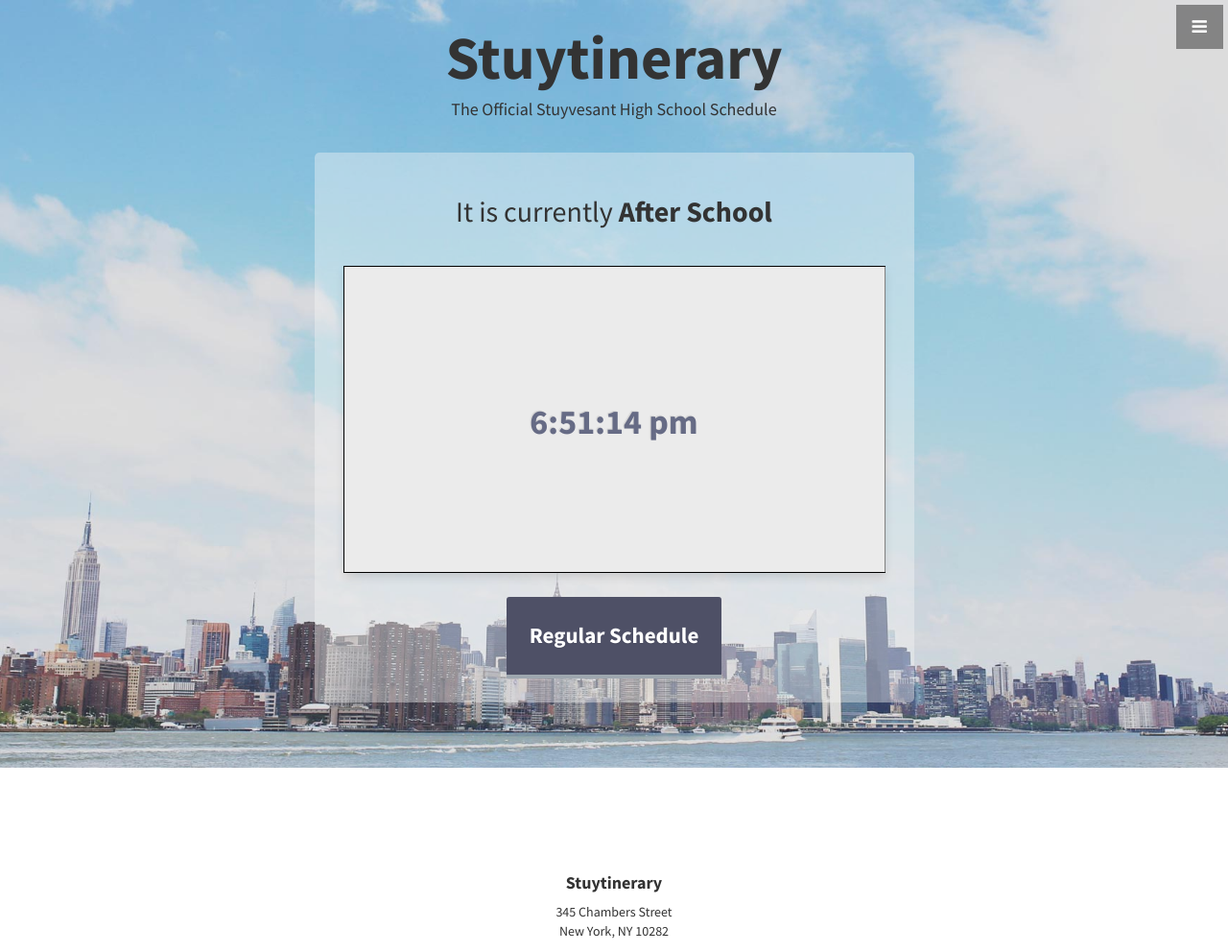
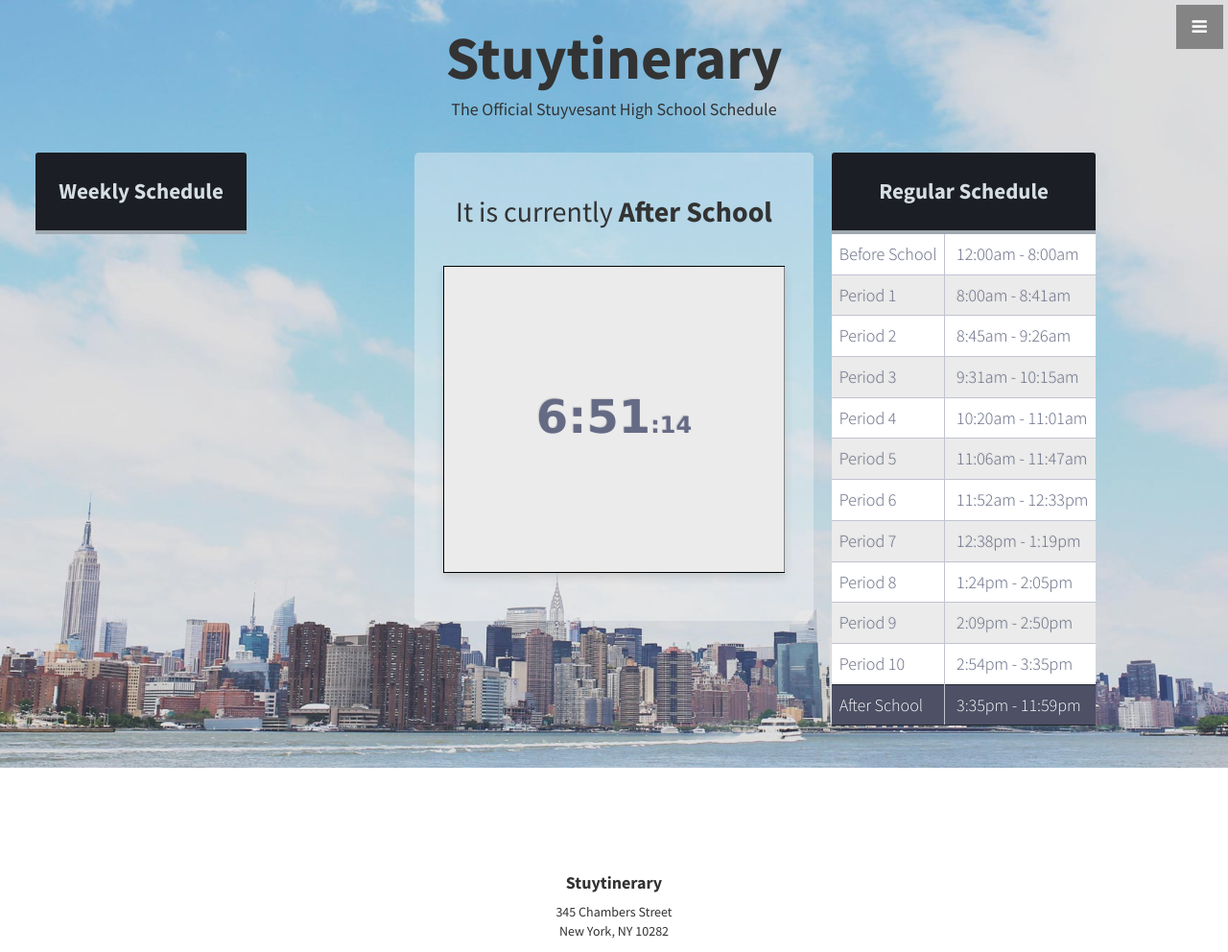
Before and after one commit to katelyj/Team_EighthGradeBully, a Flask app: page / in a window 1280 px wide. Shown: the top 992 px of the page at 96% size. Run offline with Flask 2, Linux system fonts and the light colour scheme; lists and menus that the app fills with data are empty; some libraries are stand-ins or nearby versions.

Commit message:
testing layout

```diff
--- a/static/css/custom.css
+++ b/static/css/custom.css
@@ -50,7 +50,7 @@ button:focus{
   height: 320px;
   margin: auto;
   max-width: 600px;
-  padding:5px;
+  /*padding:5px;*/
   width: 100%;
   box-shadow: 0 5px 10px rgba(0, 0, 0, 0.1);
   animation: float 5s infinite;
@@ -142,7 +142,7 @@ tr:last-child td:last-child {
 
 td {
   background:#FFFFFF;
-  padding:20px;
+  padding:8px;
   text-align:left;
   vertical-align:middle;
   font-weight:300;
@@ -180,3 +180,138 @@ td.text-right {
 }
 
 /*** END OF TABLE STUFF **/
+
+/*** Responsive Insets ***/
+.inset12 {
+  margin-left: -940px;
+}
+.inset11 {
+  margin-left: -860px;
+}
+.inset10 {
+  margin-left: -780px;
+}
+.inset9 {
+  margin-left: -700px;
+}
+.inset8 {
+  margin-left: -620px;
+}
+.inset7 {
+  margin-left: -540px;
+}
+.inset6 {
+  margin-left: -460px;
+}
+.inset5 {
+  margin-left: -380px;
+}
+.inset4 {
+  margin-left: -300px;
+}
+.inset3 {
+  margin-left: -220px;
+}
+.inset2 {
+  margin-left: -140px;
+}
+.inset1 {
+  margin-left: -60px;
+}
+
+@media (min-width: 1200px) {
+
+	.inset12 {
+	  margin-left: -1170px;
+	}
+	.inset11 {
+	  margin-left: -1070px;
+	}
+	.inset10 {
+	  margin-left: -970px;
+	}
+	.inset9 {
+	  margin-left: -870px;
+	}
+	.inset8 {
+	  margin-left: -770px;
+	}
+	.inset7 {
+	  margin-left: -670px;
+	}
+	.inset6 {
+	  margin-left: -570px;
+	}
+	.inset5 {
+	  margin-left: -470px;
+	}
+	.inset4 {
+	  margin-left: -370px;
+	}
+	.inset3 {
+	  margin-left: -270px;
+	}
+	.inset2 {
+	  margin-left: -170px;
+	}
+	.inset1 {
+	  margin-left: -70px;
+	}
+
+}
+
+@media (min-width: 768px) and (max-width: 979px) {
+
+	.inset12 {
+	  margin-left: -724px;
+	}
+	.inset11 {
+	  margin-left: -662px;
+	}
+	.inset10 {
+	  margin-left: -600px;
+	}
+	.inset9 {
+	  margin-left: -538px;
+	}
+	.inset8 {
+	  margin-left: -476px;
+	}
+	.inset7 {
+	  margin-left: -414px;
+	}
+	.inset6 {
+	  margin-left: -352px;
+	}
+	.inset5 {
+	  margin-left: -290px;
+	}
+	.inset4 {
+	  margin-left: -228px;
+	}
+	.inset3 {
+	  margin-left: -166px;
+	}
+	.inset2 {
+	  margin-left: -104px;
+	}
+	.inset1 {
+	  margin-left: -42px;
+	}
+
+}
+
+@media (max-width: 767px) {
+
+	[class*="inset"] {
+	    display: block;
+	    float: none;
+	    width: 100%;
+	    margin-left: 0;
+	    -webkit-box-sizing: border-box;
+	       -moz-box-sizing: border-box;
+	            box-sizing: border-box;
+	  }
+ }
+
+ /*** End of insets ***/
--- a/static/js/clock.js
+++ b/static/js/clock.js
@@ -58,7 +58,7 @@ function Tick()
 	if (hours > 12)
 		suffix = " pm"
 
-	document.all['seconds'].innerHTML = DisplaySeconds() + suffix;
+	document.all['seconds'].innerHTML = DisplaySeconds()
 	document.all['hours_minutes'].innerHTML = DisplayHoursMinutes();
 	changePeriods();
 	setTimeout('Tick()',1000);
--- a/templates/schedule.html
+++ b/templates/schedule.html
@@ -53,10 +53,12 @@
         	<div id="spacer" class="col-md-12 sspacer">
     		</div>
 
-    		<div id="whitespace" class="col-md-3"></div>
+    		<div id="whitespace" class="col-md-1"></div>
 
 
-        	<div id="schedule" class="col-md-6 container-fluid schedulecontainer">
+
+
+        	<div id="schedule" class="col-md-4 col-md-offset-3 container-fluid schedulecontainer">
 
         		<div id="spacer" class="col-md-12 sspacer">
     			</div>
@@ -72,8 +74,8 @@
 						<table class="table-fill" border="1" cellspacing="3" cellpadding="10" width="100%">
 						    <tr id="timer_row">
 
-						      <td class="text-center" width="50%" align="center"><h4>Minutes Passed </h4><font size="7" color="#008000" face="Verdana"><label id="minutes_into">31</label></font></td>
-						      <td class="text-center" width="50%" align="center"><h4>Minutes Remaining</h4><font size="7" color="#FF0000" face="Verdana"><label id="minutes_left">10</label></font></td>
+						      <td class="text-center" width="50%" align="center"><h4>Minutes Passed </h4><font size="100" color="#008000" face="Verdana"><label id="minutes_into">31</label></font></td>
+						      <td class="text-center" width="50%" align="center"><h4>Minutes Remaining</h4><font size="100" color="#FF0000" face="Verdana"><label id="minutes_left">10</label></font></td>
 						    </tr>
 						    <tr id="start_end">
 						      <td class="text-center"><h4>Start Time</h4><h3><label id="start_time">0</label></h3></td>
@@ -81,7 +83,7 @@
 						    </tr>
 						    <tr id="clock">
 						      <td class="text-center" width="50%" align="center" colspan="2">
-						      <h1><b><label id="hours_minutes">2:35</label></font></b><b><label id="seconds">:12</label></b></h1>
+						      <font size="100" face="Verdana"><b><label id="hours_minutes">2:35</label></b></font><font size="5" face="Verdana"><label id="seconds">:12</label></font>
 						      </td>
 						    </tr>
 						  </table>
@@ -91,24 +93,7 @@
 					<div id="spacer" class="col-md-12 sspacer">
     				</div>
 
-        				<div class="col-md-12" align="center">
-						<table>
-						<tr id="schedule_header" style="cursor: pointer;"class="notshown"><th class="text-center" colspan="2"><b>{{schedulename}}</b></th></tr>
-						<tr id="period0" style="display: none"><td align="center">Before School</td><td>&nbsp;12:00am - 8:00am</td></tr>
-						<tr id="period1" style="display: none"><td align="center">Period 1</td><td>&nbsp;8:00am - 8:41am</td></tr>
-						<tr id="period2" style="display: none"><td align="center">Period 2</td><td>&nbsp;8:45am - 9:26am</td></tr>
-						<tr id="period3" style="display: none"><td align="center">Period 3</td><td>&nbsp;9:31am - 10:15am</td></tr>
-						<tr id="period4" style="display: none"><td align="center">Period 4</td><td>&nbsp;10:20am - 11:01am</td></tr>
-						<tr id="period5" style="display: none"><td align="center">Period 5</td><td>&nbsp;11:06am - 11:47am</td></tr>
-						<tr id="period6" style="display: none"><td align="center">Period 6</td><td>&nbsp;11:52am - 12:33pm</td></tr>
-						<tr id="period7" style="display: none"><td align="center">Period 7</td><td>&nbsp;12:38pm - 1:19pm</td></tr>
-						<tr id="period8" style="display: none"><td align="center">Period 8</td><td>&nbsp;1:24pm - 2:05pm</td></tr>
-						<tr id="period9" style="display: none"><td align="center">Period 9</td><td>&nbsp;2:09pm - 2:50pm</td></tr>
-						<tr id="period10" style="display: none"><td align="center">Period 10</td><td>&nbsp;2:54pm - 3:35pm</td></tr>
-						<tr id="period11" style="display: none"><td align="center">After School</td><td>&nbsp;3:35pm - 11:59pm</td></tr>
 
-						</table>
-					</div>
 
 
     			<div id="spacer" class="col-md-12 sspacer">
@@ -118,6 +103,31 @@
 
 
 		</div>
+
+		<div class="col-md-3" align="center">
+						<table>
+						<tr id="schedule_header" style="cursor: pointer;" class="shown"><th class="text-center" colspan="2"><b>{{schedulename}}</b></th></tr>
+						<tr id="period0" style="display: "><td align="center">Before School</td><td>&nbsp;12:00am - 8:00am</td></tr>
+						<tr id="period1" style="display: "><td align="center">Period 1</td><td>&nbsp;8:00am - 8:41am</td></tr>
+						<tr id="period2" style="display: "><td align="center">Period 2</td><td>&nbsp;8:45am - 9:26am</td></tr>
+						<tr id="period3" style="display: "><td align="center">Period 3</td><td>&nbsp;9:31am - 10:15am</td></tr>
+						<tr id="period4" style="display: "><td align="center">Period 4</td><td>&nbsp;10:20am - 11:01am</td></tr>
+						<tr id="period5" style="display: "><td align="center">Period 5</td><td>&nbsp;11:06am - 11:47am</td></tr>
+						<tr id="period6" style="display: "><td align="center">Period 6</td><td>&nbsp;11:52am - 12:33pm</td></tr>
+						<tr id="period7" style="display: "><td align="center">Period 7</td><td>&nbsp;12:38pm - 1:19pm</td></tr>
+						<tr id="period8" style="display: "><td align="center">Period 8</td><td>&nbsp;1:24pm - 2:05pm</td></tr>
+						<tr id="period9" style="display: "><td align="center">Period 9</td><td>&nbsp;2:09pm - 2:50pm</td></tr>
+						<tr id="period10" style="display: "><td align="center">Period 10</td><td>&nbsp;2:54pm - 3:35pm</td></tr>
+						<tr id="period11" style="display: "><td align="center">After School</td><td>&nbsp;3:35pm - 11:59pm</td></tr>
+
+						</table>
+					</div>
+
+		    		<div class="col-md-3 inset12" align="center">
+						<table>
+						<tr id="weekly_header" style="cursor: pointer;" class="shown"><th class="text-center" colspan="2"><b>Weekly Schedule</b></th></tr>
+						</table>
+					</div>
 
 
 
```
